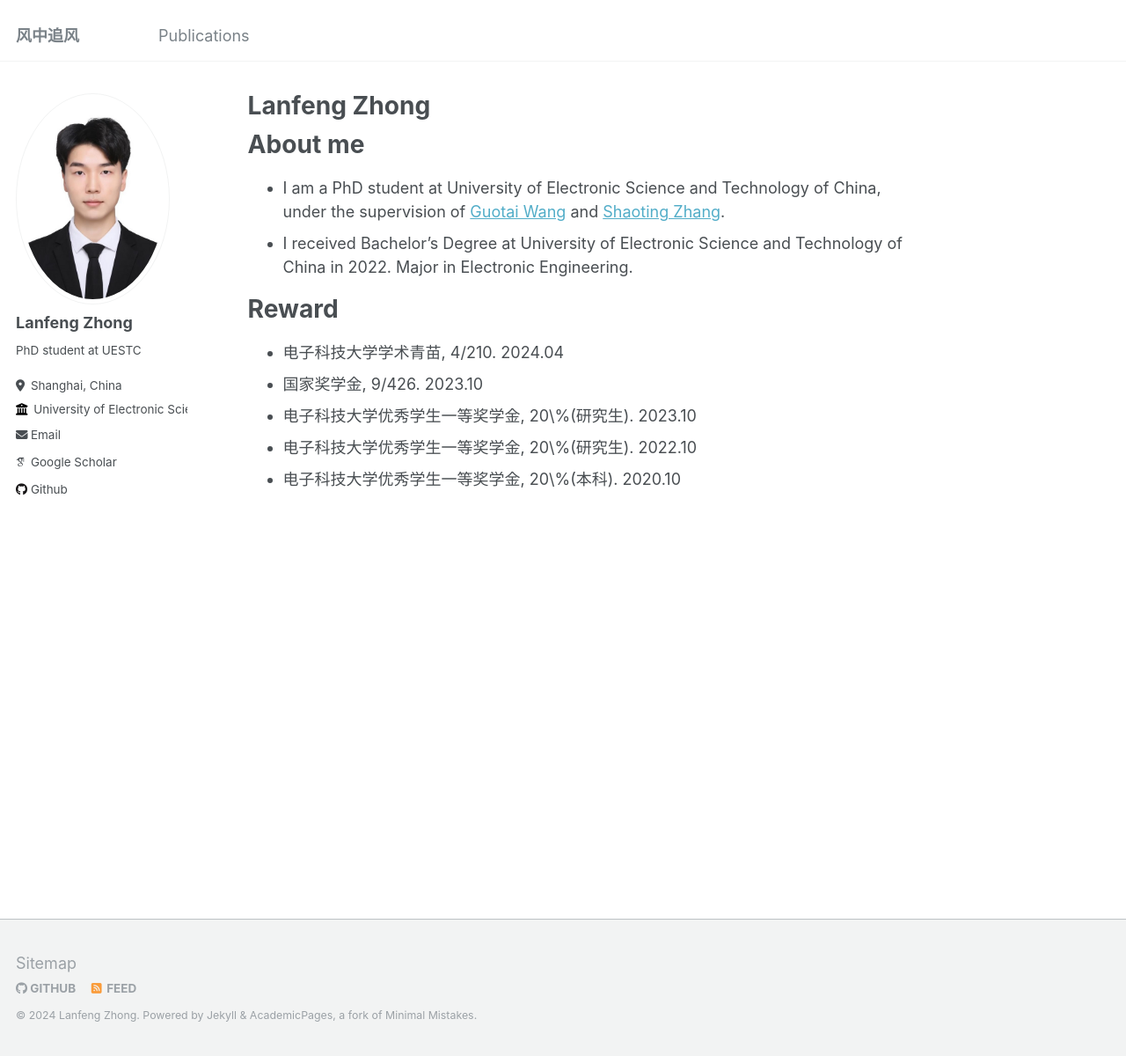
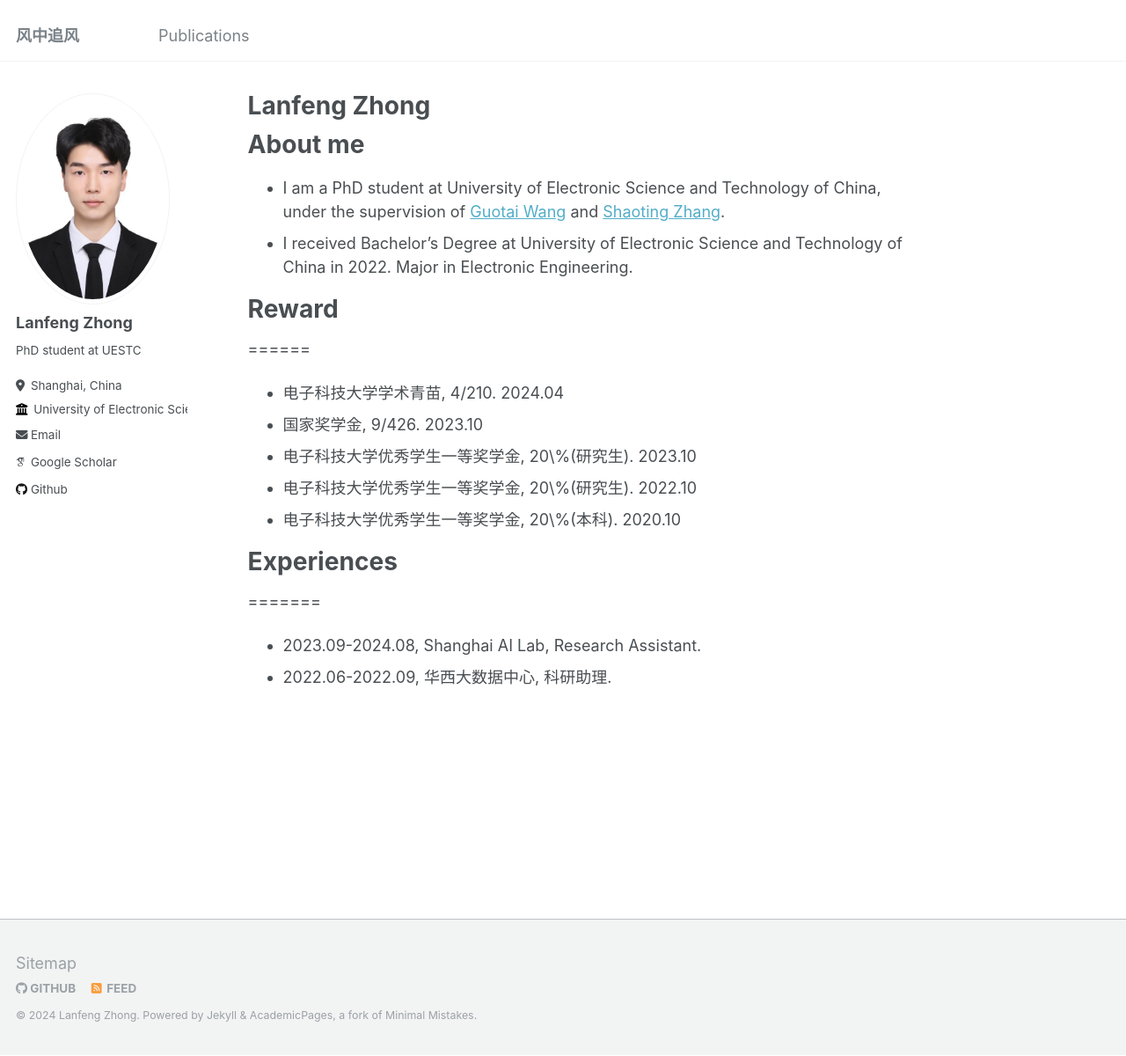
Before and after one commit to lanfz2000/lanfz2000.github.io, a Jekyll site: the page built from _pages/about.md, in a window 1280 px wide and 1200 px high. Shown: the whole window at 88% size. Built offline with Jekyll 4.4.1, drawn with Linux system fonts in a browser that asks for light colours; some web fonts are replaced.

Commit message:
Update about.md

```diff
--- a/_pages/about.md
+++ b/_pages/about.md
@@ -13,8 +13,14 @@ About me
 * I received Bachelor's Degree at University of Electronic Science and Technology of China in 2022. Major in Electronic Engineering.
 
 # Reward
+======
 - 电子科技大学学术青苗, 4/210. 2024.04
 - 国家奖学金, 9/426. 2023.10
 - 电子科技大学优秀学生一等奖学金, 20\%(研究生). 2023.10
 - 电子科技大学优秀学生一等奖学金, 20\%(研究生). 2022.10
 - 电子科技大学优秀学生一等奖学金, 20\%(本科). 2020.10
+
+# Experiences
+=======
+- 2023.09-2024.08, Shanghai AI Lab, Research Assistant.
+- 2022.06-2022.09, 华西大数据中心, 科研助理.
```
